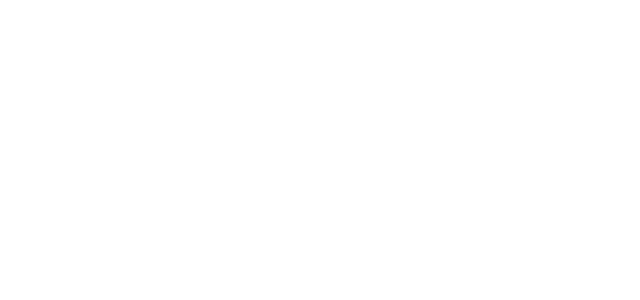
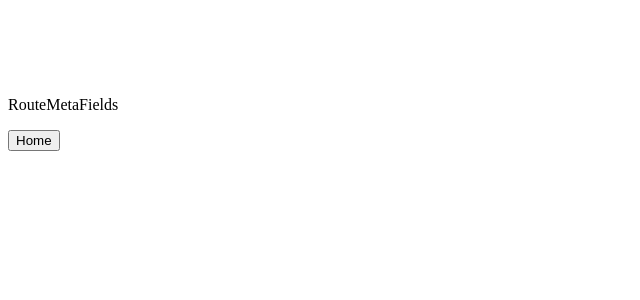
Before and after one commit to yuayuz/vue-learning, a Vue app in the folder vue-router/: page /RouterMetaFields in a window 1280 px wide. Before the commit this address had no page. Shown: the top 300 px of the page, without its empty margins (0-640 px from the left). Built offline with nearby package versions, Linux system fonts and the light colour scheme.

Commit message:
add `RouteMetaFields`

```diff
--- a/vue-router/src/router/index.ts
+++ b/vue-router/src/router/index.ts
@@ -14,6 +14,7 @@ import NamedViewsAge from '@/views/Essentials/NamedViewsAge.vue'
 import NamedViewsPeople from '@/views/Essentials/NamedViewsPeople.vue'
 import PassingPropsToRouteComponents from '@/views/Essentials/PassingPropsToRouteComponents.vue'
 import NavigationGuards from '@/views/Advanced/NavigationGuards.vue'
+import RouteMetaFields from '@/views/Advanced/RouteMetaFields.vue'
 
 const router = createRouter({
   history: createWebHistory(import.meta.env.BASE_URL),
@@ -95,6 +96,14 @@ const router = createRouter({
       path: '/NavigationGuards',
       name: 'NavigationGuards',
       component: NavigationGuards
+    },
+    {
+      path: '/RouterMetaFields',
+      name: 'RouterMetaFields',
+      component: RouteMetaFields,
+      meta: {
+        hi: 'Hello'
+      }
     }
   ]
 })
--- /dev/null
+++ b/vue-router/src/views/Advanced/RouteMetaFields.vue
@@ -0,0 +1,15 @@
+<script setup lang="ts">
+import router from '@/router'
+
+router.beforeEach((to, from) => {
+  // 转跳到其他页面时,重定向为Home
+  console.log(to.meta.hi)
+})
+</script>
+
+<template>
+  <p>RouteMetaFields</p>
+  <button @click="() => router.push({ name: 'Home' })">Home</button>
+</template>
+
+<style scoped></style>
--- a/vue-router/src/views/Home.vue
+++ b/vue-router/src/views/Home.vue
@@ -39,6 +39,7 @@ const n = ref(0)
     PassingPropsToRouteComponents
   </button>
   <button @click="handleRouter('NavigationGuards')">NavigationGuards</button>
+  <button @click="handleRouter('RouterMetaFields')">RouteMetaFields</button>
 </template>
 
 <style scoped></style>
```
